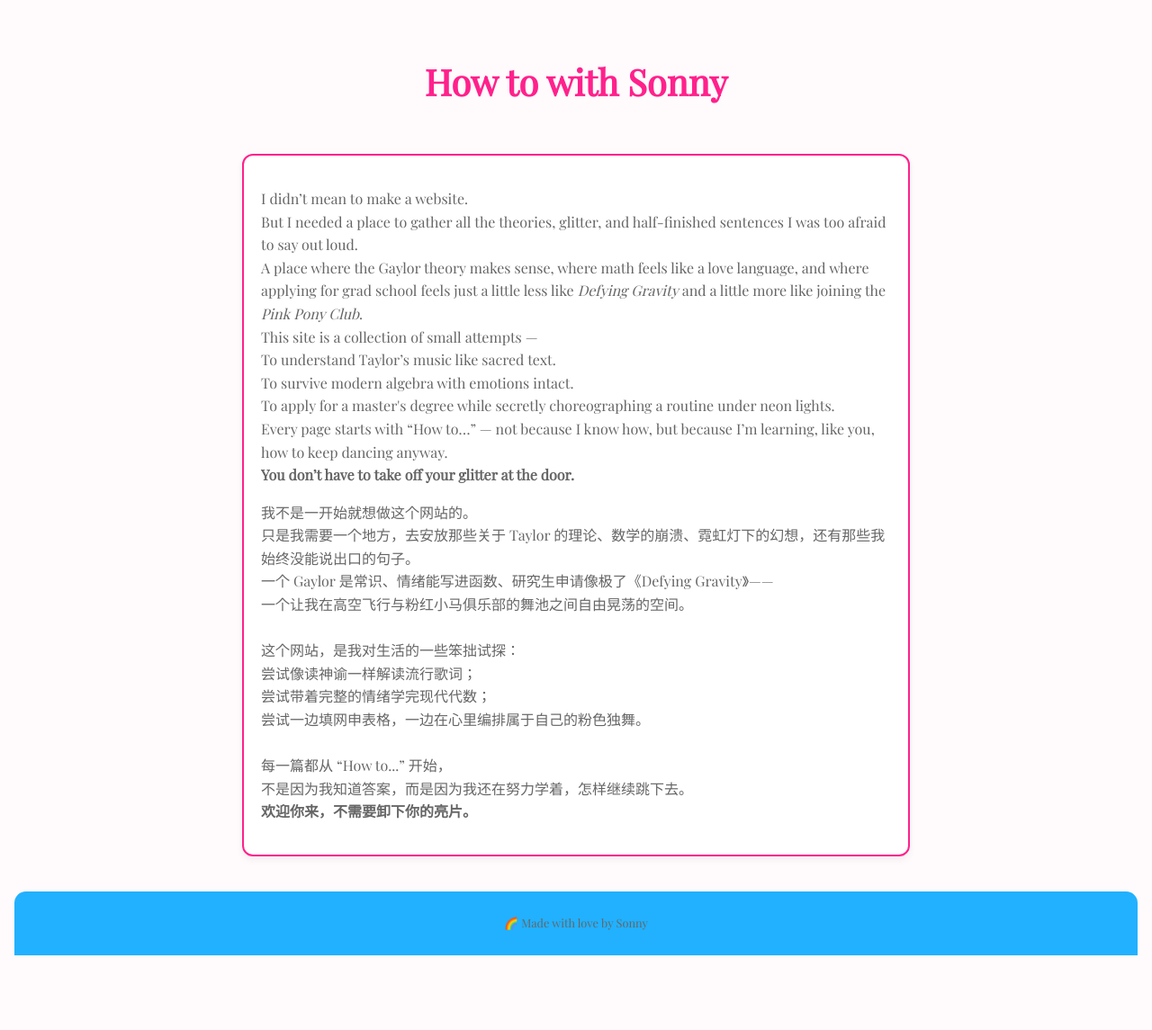
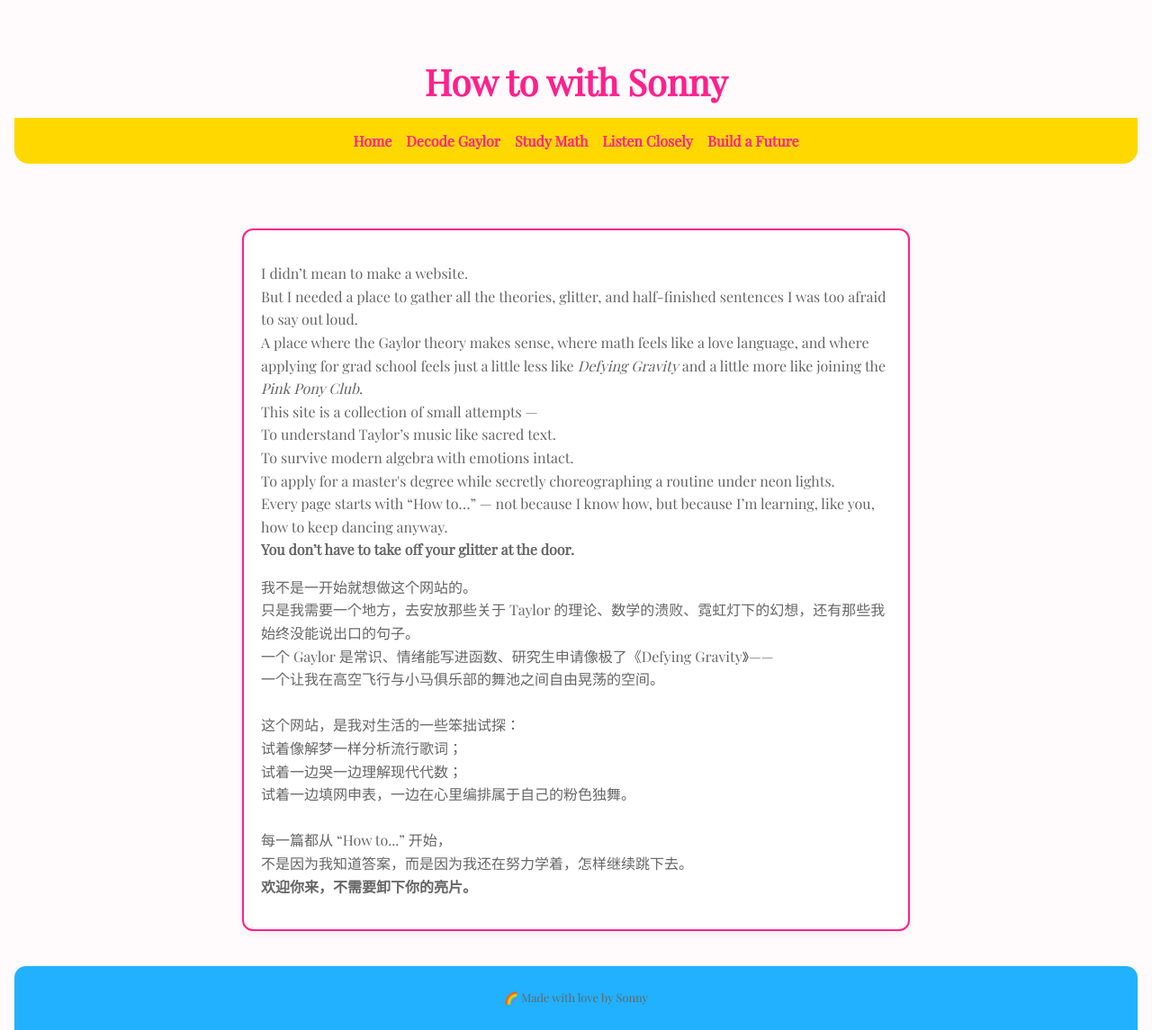
Before and after one commit to HowToWithSonny/HowToWithSonny.github.io, a Jekyll site: the page index.html, which Jekyll copies as it is, in a window 1280 px wide. Shown: the whole page at 90% size. Built offline with Jekyll 4.4.1, drawn with Linux system fonts in a browser that asks for light colours; before the commit the page ends 1062 px from its top, so only the background shows below that.

Commit message:
Update index.html

```diff
--- a/index.html
+++ b/index.html
@@ -13,11 +13,35 @@
     body {
       font-family: 'Playfair Display', 'Noto Serif SC', serif;
     }
+    nav {
+      display: flex;
+      justify-content: center;
+      gap: 1em;
+      background-color: var(--yellow);
+      padding: 0.8em;
+      border-radius: 0 0 1em 1em;
+      margin-bottom: 2em;
+    }
+    nav a {
+      color: var(--pink);
+      text-decoration: none;
+      font-weight: bold;
+    }
+    nav a:hover {
+      text-decoration: underline;
+    }
   </style>
 </head>
 <body>
   <header>
     <h1>How to with Sonny</h1>
+    <nav>
+      <a href="index.html">Home</a>
+      <a href="how-to-gaylor/index.html">Decode Gaylor</a>
+      <a href="#">Study Math</a>
+      <a href="#">Listen Closely</a>
+      <a href="#">Build a Future</a>
+    </nav>
   </header>
 
   <main>
@@ -33,14 +57,14 @@
       <strong>You don’t have to take off your glitter at the door.</strong></p>
 
       <p>我不是一开始就想做这个网站的。<br>
-      只是我需要一个地方，去安放那些关于 Taylor 的理论、数学的崩溃、霓虹灯下的幻想，还有那些我始终没能说出口的句子。<br>
+      只是我需要一个地方，去安放那些关于 Taylor 的理论、数学的溃败、霓虹灯下的幻想，还有那些我始终没能说出口的句子。<br>
       一个 Gaylor 是常识、情绪能写进函数、研究生申请像极了《Defying Gravity》——<br>
-      一个让我在高空飞行与粉红小马俱乐部的舞池之间自由晃荡的空间。<br>
+      一个让我在高空飞行与小马俱乐部的舞池之间自由晃荡的空间。<br>
       <br>
       这个网站，是我对生活的一些笨拙试探：<br>
-      尝试像读神谕一样解读流行歌词；<br>
-      尝试带着完整的情绪学完现代代数；<br>
-       尝试一边填网申表格，一边在心里编排属于自己的粉色独舞。<br>
+      试着像解梦一样分析流行歌词；<br>
+      试着一边哭一边理解现代代数；<br>
+      试着一边填网申表，一边在心里编排属于自己的粉色独舞。<br>
       <br>
       每一篇都从 “How to...” 开始，<br>
       不是因为我知道答案，而是因为我还在努力学着，怎样继续跳下去。<br>
@@ -53,3 +77,7 @@
   </footer>
 </body>
 </html>
+
+  </footer>
+</body>
+</html>
```
